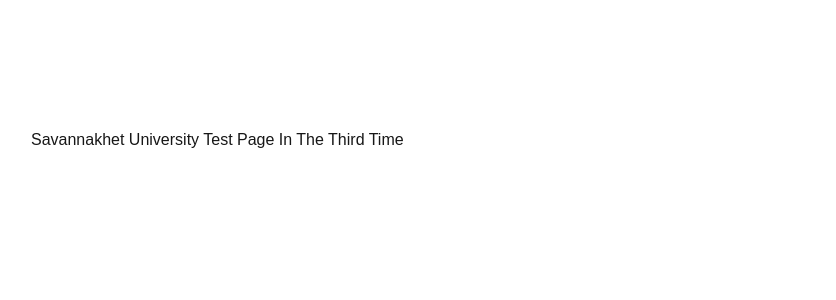
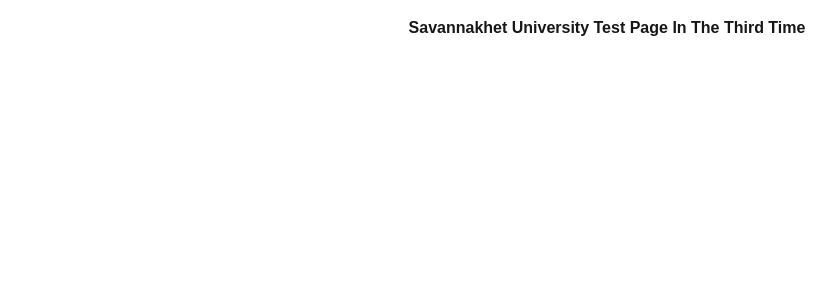
Before and after one commit to santisouk46/next-app, a Next.js app: page / in a window 1280 px wide. Shown: the top 300 px of the page, without its empty margins (33-869 px from the left). Built offline with nearby package versions, Linux system fonts and the light colour scheme.

Commit message:
commit fourth

```diff
--- a/app/page.tsx
+++ b/app/page.tsx
@@ -2,8 +2,8 @@ import Image from "next/image";
 
 export default function Home() {
   return (
-      <main className="flex flex-1 w-full max-w-3xl flex-col items-center justify-between py-32 px-16 bg-white dark:bg-black sm:items-start">
+    <div className="flex min-h-screen font-bold flex-col items-center p-4">
         Savannakhet University Test Page In The Third Time
-      </main>
+    </div>
   );
 }
```
